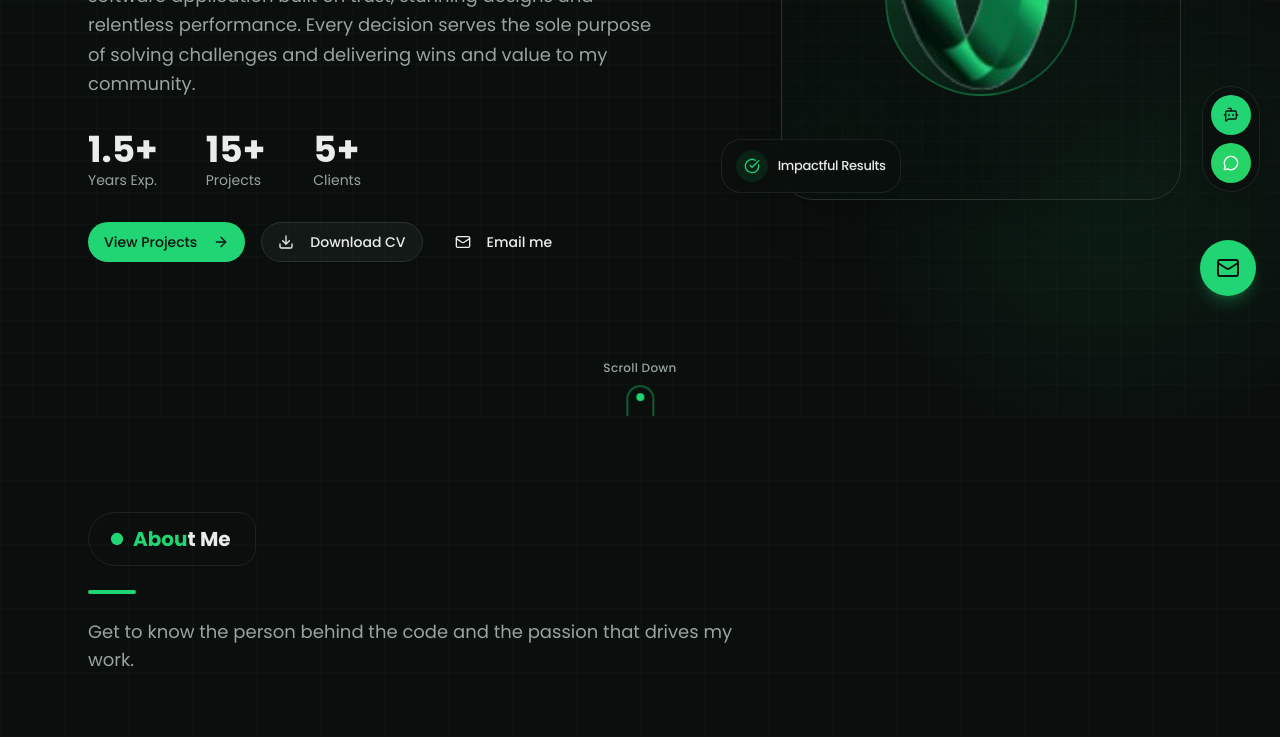
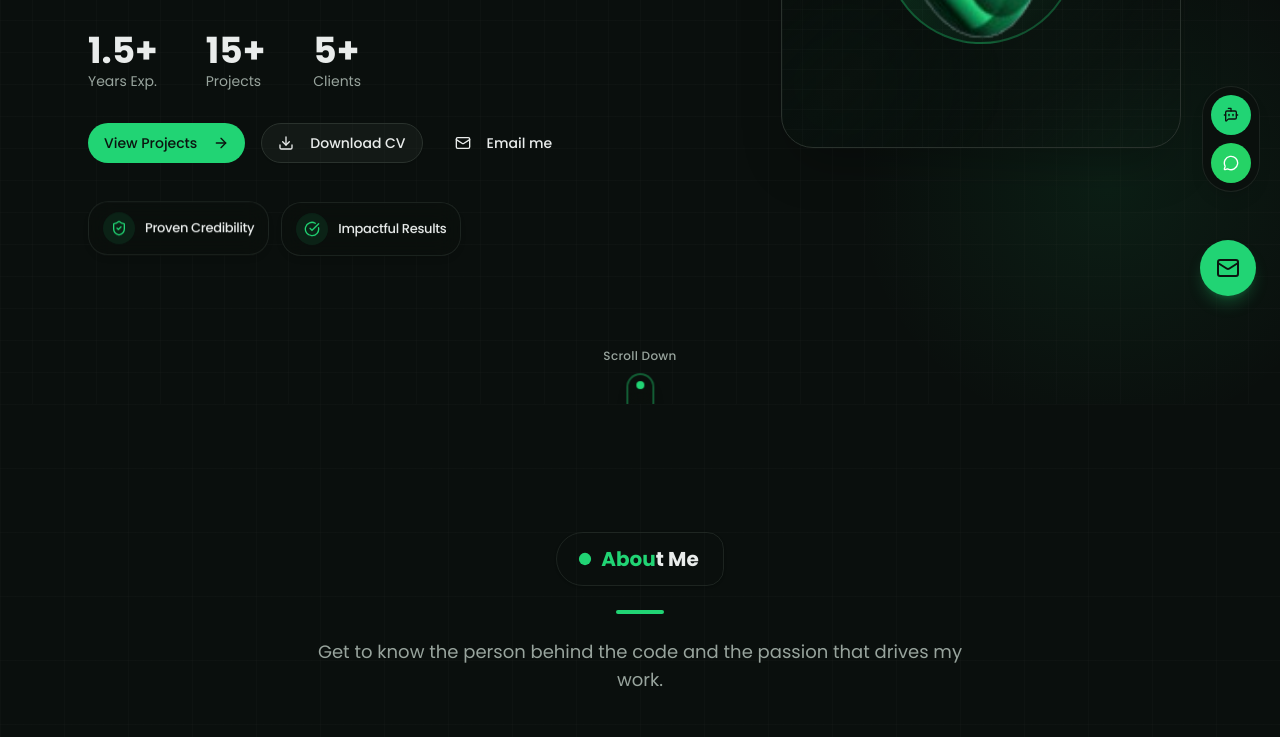
Before and after one commit to Abivic9-ops/Abivic9-Ops-Portfolio_Nextjs, a Next.js app: page / in a window 1280 px wide. Shown: the part 480-1217 px from the top of the page. Built offline with nearby package versions, Linux system fonts and the light colour scheme.

Commit message:
Fixed the mobile layout of the website and the various components

```diff
--- a/src/app/contact/page.tsx
+++ b/src/app/contact/page.tsx
@@ -95,7 +95,7 @@ export default function ContactPage() {
 
   return (
     <div className="min-h-screen">
-       <section className="py-16 md:py-20">
+       <section className="pt-2 pb-16 md:pb-20">
         <div className="max-w-6xl mx-auto px-6">
           <div className="grid grid-cols-1 lg:grid-cols-2 gap-10 lg:gap-16">
 
@@ -104,7 +104,7 @@ export default function ContactPage() {
               initial={{ opacity: 0, x: -20 }}
               animate={{ opacity: 1, x: 0 }}
               transition={{ duration: 0.6 }}
-              className="flex flex-col gap-8"
+              className="flex flex-col gap-8 text-center lg:text-left items-center lg:items-start"
             >
               {/* Availability badge */}
               <div className="inline-flex items-center gap-2 px-4 py-2 rounded-full bg-primary/10 border border-primary/20 w-fit">
--- a/src/app/projects/page.tsx
+++ b/src/app/projects/page.tsx
@@ -46,7 +46,7 @@ export default function ProjectsArchive() {
   return (
     <div className="min-h-screen">
       {/* ─── Hero ─── */}
-      <section className="relative py-12 md:py-16 overflow-hidden">
+      <section className="relative pt-2 pb-12 md:pb-16 overflow-hidden">
         <div className="absolute inset-0 pointer-events-none">
           <div className="absolute inset-0 bg-[linear-gradient(to_right,#80808012_1px,transparent_1px),linear-gradient(to_bottom,#80808012_1px,transparent_1px)] bg-[size:32px_32px]" />
           <div className="absolute top-0 left-1/4 w-[600px] h-[500px] bg-[radial-gradient(ellipse_at_center,_rgba(34,211,117,0.08),_transparent_60%)]" />
--- a/src/app/services/page.tsx
+++ b/src/app/services/page.tsx
@@ -233,7 +233,7 @@ export default function ServicesPage() {
   return (
     <div className="min-h-screen">
       {/* ─── Hero ─── */}
-      <section className="relative py-12 md:py-16 overflow-hidden">
+      <section className="relative pt-2 pb-12 md:pb-16 overflow-hidden">
         <div className="absolute inset-0 pointer-events-none">
           <div className="absolute inset-0 bg-[linear-gradient(to_right,#80808012_1px,transparent_1px),linear-gradient(to_bottom,#80808012_1px,transparent_1px)] bg-[size:32px_32px]" />
           <div className="absolute top-0 left-1/4 w-[600px] h-[500px] bg-[radial-gradient(ellipse_at_center,_rgba(34,211,117,0.08),_transparent_60%)]" />
--- a/src/app/skills/page.tsx
+++ b/src/app/skills/page.tsx
@@ -57,12 +57,12 @@ const CATEGORY_ICONS: Record<string, typeof Code2> = {
 export default function SkillsPage() {
   return (
     <div className="pb-24 min-h-screen">
-      <div className="max-w-6xl mx-auto px-6">
+      <div className="max-w-6xl mx-auto px-6 pt-2">
 
         <motion.div
           initial={{ opacity: 0, y: 20 }}
           animate={{ opacity: 1, y: 0 }}
-          className="mb-16"
+          className="mb-16 text-center"
         >
           <Link
             href="/"
@@ -73,7 +73,7 @@ export default function SkillsPage() {
           <h1 className="text-4xl md:text-5xl font-bold tracking-tight text-foreground mb-6">
             Technical Arsenal
           </h1>
-          <p className="text-xl text-muted-foreground max-w-2xl">
+          <p className="text-xl text-muted-foreground max-w-2xl mx-auto">
             A comprehensive breakdown of my skills, tools, and proficiencies.
           </p>
         </motion.div>
--- a/src/components/sections/about.tsx
+++ b/src/components/sections/about.tsx
@@ -35,7 +35,7 @@ const ABOUT_SUBSECTIONS = [
 
 export function About() {
   return (
-    <section className="py-20 md:py-24 relative overflow-hidden">
+    <section className="py-24 md:py-32 relative overflow-hidden">
       {/* Background effects */}
       <div className="absolute inset-0 pointer-events-none">
         <div className="absolute top-1/4 left-0 w-[600px] h-[600px] bg-[radial-gradient(ellipse_at_left,_rgba(34,211,117,0.08),_transparent_60%)]" />
@@ -49,11 +49,11 @@ export function About() {
           initial={{ opacity: 0, y: 20 }}
           whileInView={{ opacity: 1, y: 0 }}
           viewport={{ once: true, margin: "-100px" }}
-          className="mb-16"
+          className="mb-16 text-center"
         >
           <SectionTitle className="mb-6">About Me</SectionTitle>
-          <div className="h-1 w-12 bg-primary rounded-full mb-6" />
-          <p className="text-muted-foreground max-w-2xl text-lg">
+          <div className="h-1 w-12 bg-primary rounded-full mb-6 mx-auto" />
+          <p className="text-muted-foreground max-w-2xl text-lg mx-auto">
             Get to know the person behind the code and the passion that drives my work.
           </p>
         </motion.div>
@@ -163,7 +163,7 @@ export function About() {
               whileInView={{ opacity: 1, y: 0 }}
               viewport={{ once: true, margin: "-100px" }}
               transition={{ duration: 0.4, delay: 0.3 }}
-              className="mt-8 text-right"
+              className="mt-8 text-center lg:text-right"
             >
               <Link
                 href="/about"
--- a/src/components/sections/experience.tsx
+++ b/src/components/sections/experience.tsx
@@ -55,7 +55,7 @@ const itemAnim = {
 
 export function Experience() {
   return (
-    <section id="experience" className="py-16 md:py-20 bg-surface/30 border-y border-border relative overflow-hidden">
+    <section id="experience" className="py-20 md:py-28 bg-surface/30 border-y border-border relative overflow-hidden">
       <div className="absolute inset-0 pointer-events-none">
         <div className="absolute top-1/3 right-0 w-[400px] h-[400px] bg-[radial-gradient(ellipse_at_center,_rgba(34,211,117,0.04),_transparent_60%)]" />
       </div>
@@ -78,7 +78,7 @@ export function Experience() {
           initial="hidden"
           whileInView="show"
           viewport={{ once: true, margin: "-100px" }}
-          className="grid grid-cols-1 md:grid-cols-3 gap-6"
+          className="grid grid-cols-1 md:grid-cols-3 gap-6 md:gap-8"
         >
           {EXPERIENCES.map((exp) => (
             <motion.div
--- a/src/components/sections/hero.tsx
+++ b/src/components/sections/hero.tsx
@@ -40,7 +40,7 @@ export function Hero() {
   }, []);
 
   return (
-    <section id="home" className="relative min-h-screen flex items-center overflow-hidden pt-12 pb-12 md:pb-20">
+    <section id="home" className="relative min-h-screen flex items-center overflow-hidden pt-4 pb-24 md:pb-32">
       {/* Background Effects */}
       <div className="absolute inset-0 z-0 pointer-events-none">
         <div className="absolute top-[-20%] left-0 w-[800px] h-[600px] bg-[radial-gradient(ellipse_at_left,_rgba(34,211,117,0.12),_transparent_60%)]" />
@@ -52,7 +52,7 @@ export function Hero() {
         <div className="grid grid-cols-1 lg:grid-cols-12 gap-12 lg:gap-16 items-center">
 
           {/* Left Column - Content */}
-          <div className="lg:col-span-7 flex flex-col gap-8">
+          <div className="lg:col-span-7 flex flex-col gap-8 text-center lg:text-left items-center lg:items-start">
             {/* Greeting */}
             <motion.div
               initial={{ opacity: 0, y: 30 }}
@@ -120,7 +120,7 @@ export function Hero() {
               initial={{ opacity: 0, y: 20 }}
               animate={{ opacity: 1, y: 0 }}
               transition={{ duration: 0.6, delay: 0.35 }}
-              className="flex flex-col sm:flex-row items-start gap-4"
+              className="flex flex-col sm:flex-row items-center gap-4"
             >
               <Link
                 href="/projects"
@@ -145,6 +145,28 @@ export function Hero() {
                 <Mail className="mr-2 h-4 w-4" />
                 Email me
               </a>
+            </motion.div>
+
+            {/* Badges — column below CTAs on mobile, inline on desktop */}
+            <motion.div
+              initial={{ opacity: 0 }}
+              animate={{ opacity: 1 }}
+              transition={{ delay: 0.6 }}
+              className="flex flex-col sm:flex-row items-center gap-3 mt-2"
+            >
+              {FLOATING_BADGES.map((badge) => (
+                <motion.div
+                  key={badge.label}
+                  animate={{ y: [0, -4, 0] }}
+                  transition={{ duration: 2.5, repeat: Infinity, ease: "easeInOut", delay: badge.delay }}
+                  className="flex items-center gap-2.5 px-3.5 py-2.5 rounded-xl bg-background/80 border border-border/60 shadow-md backdrop-blur-md"
+                >
+                  <div className="w-8 h-8 rounded-lg bg-primary/10 flex items-center justify-center">
+                    <badge.icon className="w-4 h-4 text-primary" />
+                  </div>
+                  <span className="text-[13px] font-medium text-foreground whitespace-nowrap tracking-tight">{badge.label}</span>
+                </motion.div>
+              ))}
             </motion.div>
 
           </div>
@@ -182,36 +204,7 @@ export function Hero() {
                 <div className="absolute inset-0 bg-gradient-to-t from-primary/5 to-transparent opacity-0 group-hover:opacity-100 transition-opacity duration-500" />
               </div>
 
-              {/* Floating badges — diagonal: top-right, bottom-left */}
-              {FLOATING_BADGES.map((badge) => (
-                <motion.div
-                  key={badge.label}
-                  initial={{ opacity: 0, scale: 0.85 }}
-                  animate={{
-                    opacity: 1,
-                    scale: 1,
-                    y: [0, -4, 0],
-                  }}
-                  transition={{
-                    opacity: { duration: 0.5, delay: 0.6 + badge.delay },
-                    scale: { duration: 0.5, delay: 0.6 + badge.delay },
-                    y: {
-                      duration: 2.5,
-                      repeat: Infinity,
-                      ease: "easeInOut",
-                      delay: badge.delay,
-                    },
-                  }}
-                  whileHover={{ scale: 1.05, boxShadow: "0 8px 30px rgba(34,211,117,0.15)" }}
-                  className="absolute hidden md:flex items-center gap-2.5 px-3.5 py-2.5 rounded-xl bg-background/80 border border-border/60 shadow-md backdrop-blur-md cursor-default"
-                  style={{ top: badge.y, left: `calc(50% + ${badge.x})` }}
-                >
-                  <div className="w-8 h-8 rounded-lg bg-primary/10 flex items-center justify-center">
-                    <badge.icon className="w-4 h-4 text-primary" />
-                  </div>
-                  <span className="text-[13px] font-medium text-foreground whitespace-nowrap tracking-tight">{badge.label}</span>
-                </motion.div>
-              ))}
+              {/* Floating badges removed — now rendered below CTAs */}
 
             </motion.div>
           </div>
--- a/src/lib/site.ts
+++ b/src/lib/site.ts
@@ -2,16 +2,16 @@ export const SITE = {
   name: "Victor Mwendwa",
   role: "Senior Full-Stack Engineer",
   availability: "Open to talk and work anytime",
-  positioning:"What if your vision become your niches invaluable tool?",
+  positioning: "Building modern web products that are fast, reliable, and meaningful.",
   email: "vmwendwa704@gmail.com",
-  linkedin: "www.linkedin.com/in/victor-mwendwa-4925343a9",
+  linkedin: "https://www.linkedin.com/in/victor-mwendwa-4925343a9",
   github: "https://github.com/Abivic9-ops",
   tiktok: "https://tiktok.com/@your-handle",
   instagram: "https://instagram.com/your-handle",
   x: "https://x.com/your-handle",
   medium: "https://medium.com/@vmwendwa704",
   calendly: "https://calendly.com/vmwendwa704",
-  url: "https://your-domain.com",
+  url: "https://victormwendwa-portfolio-2-0-portfolio.vercel.app",
 };
 
 export type NavLink = {
```
Also changed, not shown: src/app/about/page.tsx (+8 -8 lines), src/app/layout.tsx (+14 -2 lines), src/components/navbar.tsx (+10 -4 lines).
